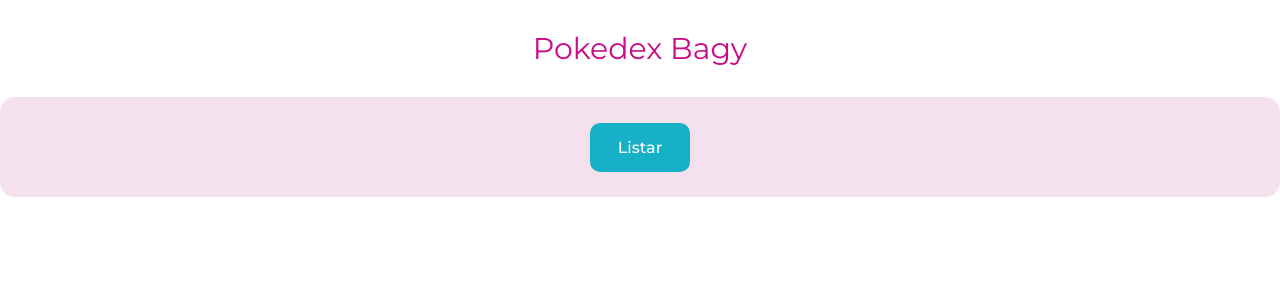
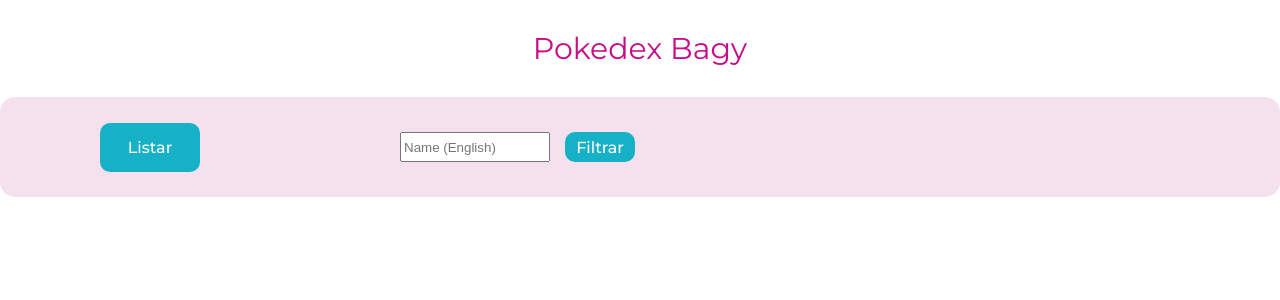
Before and after one commit to peppozx/baggy_pokedex, a React (Create React App) app: page / in a window 1280 px wide. Shown: the top 300 px of the page. Built offline with nearby package versions, Linux system fonts and the light colour scheme.

Commit message:
Filter + filtered pokemons

```diff
--- a/src/components/PokeItem.js
+++ b/src/components/PokeItem.js
@@ -3,7 +3,6 @@
 import { format } from "util";
 
 export default function PokeItem({ pokemon }) {
-  console.log(pokemon);
   const getFormattedArrayOfAttributes = base => {
     let arrayOfAttributes = [];
     for (let key in base) {
--- a/src/components/PokeWrapper.js
+++ b/src/components/PokeWrapper.js
@@ -12,16 +12,35 @@
     this.state = {};
   }
   listPokemons() {
-    return this.props.pokemons.map(pokemon => <PokeItem key={pokemon.id} pokemon={pokemon} />);
+    return this.props.pokemons.map(pokemon => (
+      <PokeItem key={pokemon.id} pokemon={pokemon} />
+    ));
+  }
+  listFilteredPokemons() {
+    return this.props.filteredPokemons.map(pokemon => (
+      <PokeItem key={pokemon.id} pokemon={pokemon} />
+    ));
+  }
+  loadNormalPokemons() {
+    return this.props.loadingPokemons ? (
+      <img src={spinner} />
+    ) : (
+      this.listPokemons()
+    );
+  }
+  loadFilteredPokemons() {
+    return this.props.loadingPokemons ? (
+      <img src={spinner} />
+    ) : (
+      this.listFilteredPokemons()
+    );
   }
   render() {
     return (
       <div className="my-wrapper">
-        {this.props.loadingPokemons ? (
-          <img src={spinner} />
-        ) : (
-          this.listPokemons()
-        )}
+        {!this.props.isFilteredPokemons
+          ? this.loadNormalPokemons()
+          : this.loadFilteredPokemons()}
       </div>
     );
   }
@@ -29,7 +48,9 @@
 
 const mapStateToProps = state => ({
   pokemons: state.pokedex.pokemons,
-  loadingPokemons: state.pokedex.loadingPokemons
+  loadingPokemons: state.pokedex.loadingPokemons,
+  isFilteredPokemons: state.pokedex.isFilteredPokemons,
+  filteredPokemons: state.pokedex.filteredPokemons
 });
 
 const mapDispatchToProps = dispatch => ({
--- a/src/components/Search.js
+++ b/src/components/Search.js
@@ -10,11 +10,13 @@
   constructor(props) {
     super(props);
     this.state = {
-      pokemons: []
+      pokemons: [],
+      name: ""
     };
   }
   getPokemons = () => {
     this.props.loadPokemons(true);
+    this.props.setFilter(false);
     return axios
       .get("http://desafiobagy.herokuapp.com/pokedex")
       .then(res => res.data)
@@ -25,14 +27,49 @@
         }, 1500);
       });
   };
+  getFilteredPokemons = name => {
+    this.props.setFilter(true);
+    this.props.loadPokemons(true);
+    this.props.filterPokemons(name);
+    setTimeout(() => {
+      this.props.loadPokemons(false);
+    }, 1500);
+  };
+  setName = e => {
+    this.setState({
+      ...this.state,
+      name: e.target.value
+    });
+  };
   // componentDidMount() {
   //   this.getPokemons();
   // }
+  filterPokemonsByName = name => {
+    this.props.loadPokemons(true);
+    this.props.filterPokemons(this.state.name);
+    setTimeout(() => {
+      this.props.loadPokemons(false);
+    }, 1000);
+  };
   render() {
     return (
       <div className="my-search">
         <div className="listar-pokemons" onClick={this.getPokemons}>
           <span>Listar</span>
+        </div>
+        <div className="filtrar-nome">
+          <input
+            type="text"
+            placeholder="Name (English)"
+            onChange={this.setName}
+            value={this.state.name}
+          />
+          <div
+            className="filtrar-button"
+            onClick={() => this.getFilteredPokemons(this.state.name)}
+          >
+            <span>Filtrar</span>
+          </div>
         </div>
       </div>
     );
@@ -45,7 +82,9 @@
 
 const mapDispatchToProps = dispatch => ({
   setPokemons: pokelist => dispatch(PokeActions.setPokemons(pokelist)),
-  loadPokemons: isLoading => dispatch(PokeActions.loadingPokemons(isLoading))
+  loadPokemons: isLoading => dispatch(PokeActions.loadingPokemons(isLoading)),
+  filterPokemons: name => dispatch(PokeActions.filterByName(name)),
+  setFilter: is => dispatch(PokeActions.isFilteredPokemons(is))
 });
 
 export default connect(
--- a/src/store/actions/pokedex.js
+++ b/src/store/actions/pokedex.js
@@ -11,3 +11,17 @@
     isLoading
   };
 }
+
+export function filterByName(name) {
+  return {
+    type: "FILTER_BY_NAME",
+    name
+  };
+}
+
+export function isFilteredPokemons(isFiltered) {
+  return {
+    type: "SET_FILTER",
+    isFiltered
+  };
+}
--- a/src/store/reducers/pokedex.js
+++ b/src/store/reducers/pokedex.js
@@ -1,10 +1,18 @@
 const INITIAL_STATE = {
   pokemons: [],
-  loadingPokemons: false
+  loadingPokemons: false,
+  isFilteredPokemons: false,
+  filteredPokemons: []
 };
 
 function pokedex(state = INITIAL_STATE, action) {
   switch (action.type) {
+    case "SET_FILTER":
+      return {
+        ...state,
+        isFilteredPokemons: action.isFiltered
+      };
+      break;
     case "LOAD_POKEMONS":
       return {
         ...state,
@@ -17,6 +25,16 @@
         pokemons: [...action.pokelist]
       };
       break;
+    case "FILTER_BY_NAME":
+      return {
+        ...state,
+        filteredPokemons: [
+          ...state.pokemons.filter(
+            pokemon => pokemon.name.english === action.name
+          )
+        ]
+      };
+      break;
   }
   return state;
 }
--- a/src/styles/search.css
+++ b/src/styles/search.css
@@ -1,13 +1,16 @@
+* {
+  box-sizing: border-box;
+}
 .my-search {
   background-color: #f4e1ed;
   display: flex;
   flex-flow: row wrap;
-  justify-content: center;
   align-content: center;
   height: 100px;
   border-radius: 15px;
 }
 .listar-pokemons {
+  margin-left: 100px;
   padding: 15px 15px;
   display: flex;
   justify-content: center;
@@ -19,3 +22,28 @@
   border-radius: 10px;
   width: 100px;
 }
+
+.filtrar-nome {
+  margin-left: 200px;
+  display: flex;
+  flex-flow: row wrap;
+  align-content: center;
+}
+.filtrar-nome input {
+  height: 30px;
+  width: 150px;
+  align-self: center;
+}
+
+.filtrar-button {
+  margin-left: 15px;
+  display: flex;
+  justify-content: center;
+  align-items: center;
+  font-family: Montserrat;
+  background-color: #16b0c7;
+  color: #fff;
+  font-weight: 500;
+  border-radius: 10px;
+  width: 70px;
+}
```
